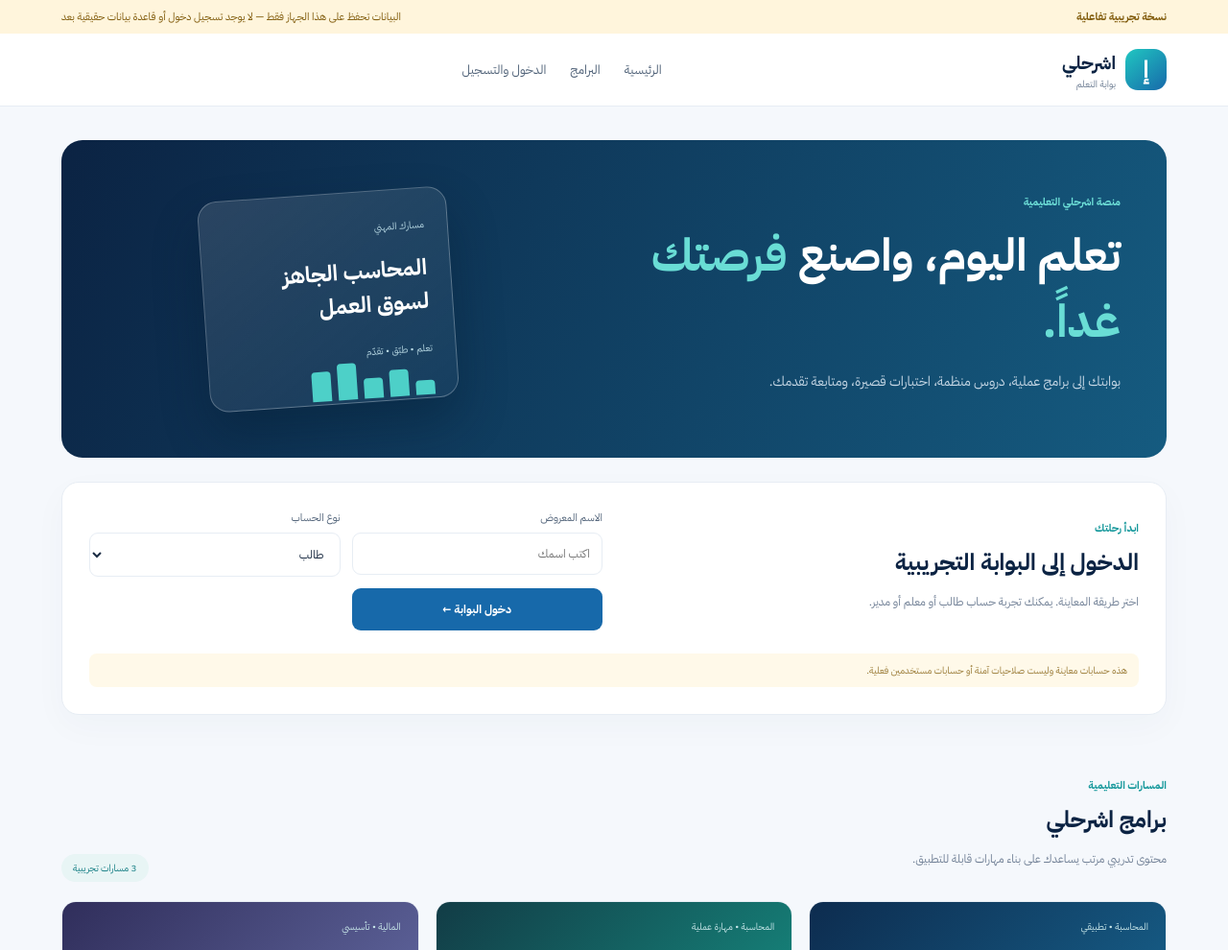
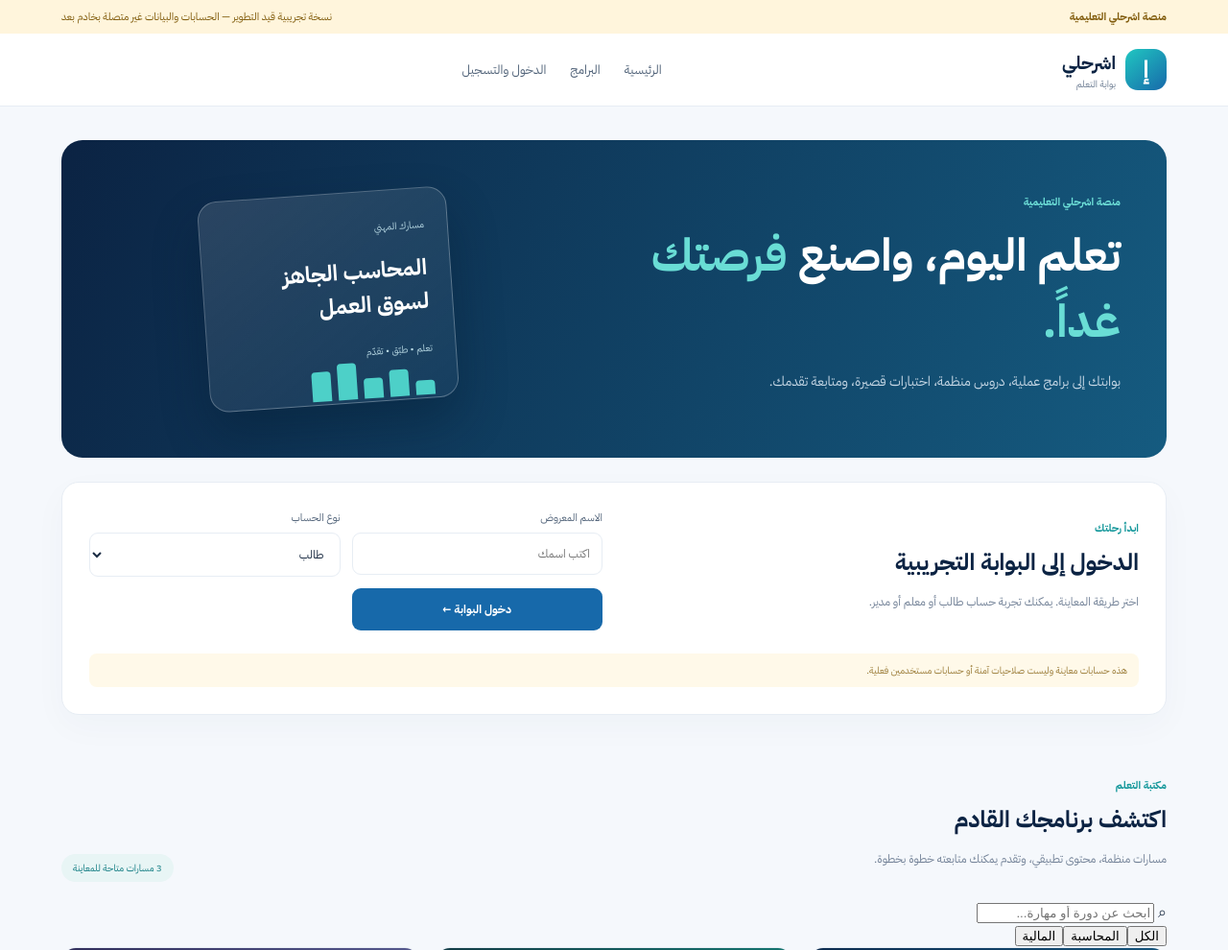
Before and after one commit to hussin1alsurihy-cmyk/Eshrahli2027, a plain HTML site: page index.html in a window 1280 px wide. Shown: the top 990 px of the page at 96% size. Drawn offline with Linux system fonts and the light colour scheme.

Commit message:
Upgrade unified learning portal catalogue experience

```diff
--- a/index.html
+++ b/index.html
@@ -1,9 +1,9 @@
 <!doctype html>
 <html lang="ar" dir="rtl"><head><meta charset="utf-8"><meta name="viewport" content="width=device-width,initial-scale=1"><meta name="theme-color" content="#0b2343"><meta name="description" content="منصة اشرحلي التعليمية"><title>اشرحلي | منصتك التعليمية</title><link rel="stylesheet" href="portal.css"><link rel="preconnect" href="https://fonts.googleapis.com"><link href="https://fonts.googleapis.com/css2?family=IBM+Plex+Sans+Arabic:wght@400;500;600;700&display=swap" rel="stylesheet"></head>
-<body id="top"><div class="notice"><span>نسخة تجريبية تفاعلية</span><span>البيانات تحفظ على هذا الجهاز فقط — لا يوجد تسجيل دخول أو قاعدة بيانات حقيقية بعد</span></div>
+<body id="top"><div class="notice"><span>منصة اشرحلي التعليمية</span><span>نسخة تجريبية قيد التطوير — الحسابات والبيانات غير متصلة بخادم بعد</span></div>
 <header class="bar"><a class="brand" href="/"><span class="logo">إ</span><span><b>اشرحلي</b><small>بوابة التعلم</small></span></a><nav><a href="#top">الرئيسية</a><a href="#catalog">البرامج</a><a href="#login">الدخول والتسجيل</a></nav><div id="userArea"></div></header>
 <main id="app" class="shell"><section class="welcome"><div><span class="eyebrow">منصة اشرحلي التعليمية</span><h1>تعلم اليوم، واصنع <em>فرصتك غداً.</em></h1><p>بوابتك إلى برامج عملية، دروس منظمة، اختبارات قصيرة، ومتابعة تقدمك.</p></div><div class="welcome-art"><div class="art-card"><span>مسارك المهني</span><strong>المحاسب الجاهز<br>لسوق العمل</strong><small>تعلم • طبّق • تقدّم</small><div class="art-bars"><i></i><i></i><i></i><i></i><i></i></div></div></div></section>
 <section id="login" class="login-panel"><div><span class="eyebrow">ابدأ رحلتك</span><h2>الدخول إلى البوابة التجريبية</h2><p>اختر طريقة المعاينة. يمكنك تجربة حساب طالب أو معلم أو مدير.</p></div><form id="loginForm"><label>الاسم المعروض<input id="displayName" placeholder="اكتب اسمك" required maxlength="40"></label><label>نوع الحساب<select id="role"><option value="student">طالب</option><option value="teacher">معلم</option><option value="admin">مدير المنصة</option></select></label><button class="btn primary" type="submit">دخول البوابة ←</button></form><div class="login-foot">هذه حسابات معاينة وليست صلاحيات آمنة أو حسابات مستخدمين فعلية.</div></section>
 <section id="dashboard" hidden></section>
-<section id="catalog" class="catalog"><div class="section-head"><div><span class="eyebrow">المسارات التعليمية</span><h2>برامج اشرحلي</h2><p>محتوى تدريبي مرتب يساعدك على بناء مهارات قابلة للتطبيق.</p></div><span class="count">3 مسارات تجريبية</span></div><div class="course-grid" id="courseGrid"></div></section>
+<section id="catalog" class="catalog"><div class="section-head"><div><span class="eyebrow">مكتبة التعلم</span><h2>اكتشف برنامجك القادم</h2><p>مسارات منظمة، محتوى تطبيقي، وتقدم يمكنك متابعته خطوة بخطوة.</p></div><span class="count">3 مسارات متاحة للمعاينة</span></div><div class="catalog-tools"><label class="catalog-search">⌕ <input id="courseSearch" type="search" placeholder="ابحث عن دورة أو مهارة..." aria-label="ابحث عن دورة"></label><div class="catalog-filters" role="group" aria-label="تصفية البرامج"><button class="filter-chip active" data-category="all">الكل</button><button class="filter-chip" data-category="المحاسبة">المحاسبة</button><button class="filter-chip" data-category="المالية">المالية</button></div></div><div class="course-grid" id="courseGrid"></div><p id="emptyCourses" class="empty-courses" hidden>لا توجد برامج تطابق بحثك. جرّب كلمة أخرى.</p></section>
 </main><footer><div><b>اشرحلي</b><span>تعلم بوضوح، وتقدم بثقة.</span></div><small>© <span id="year"></span> منصة اشرحلي التعليمية</small></footer><div id="toast" role="status"></div><script src="portal.js"></script></body></html>
```
